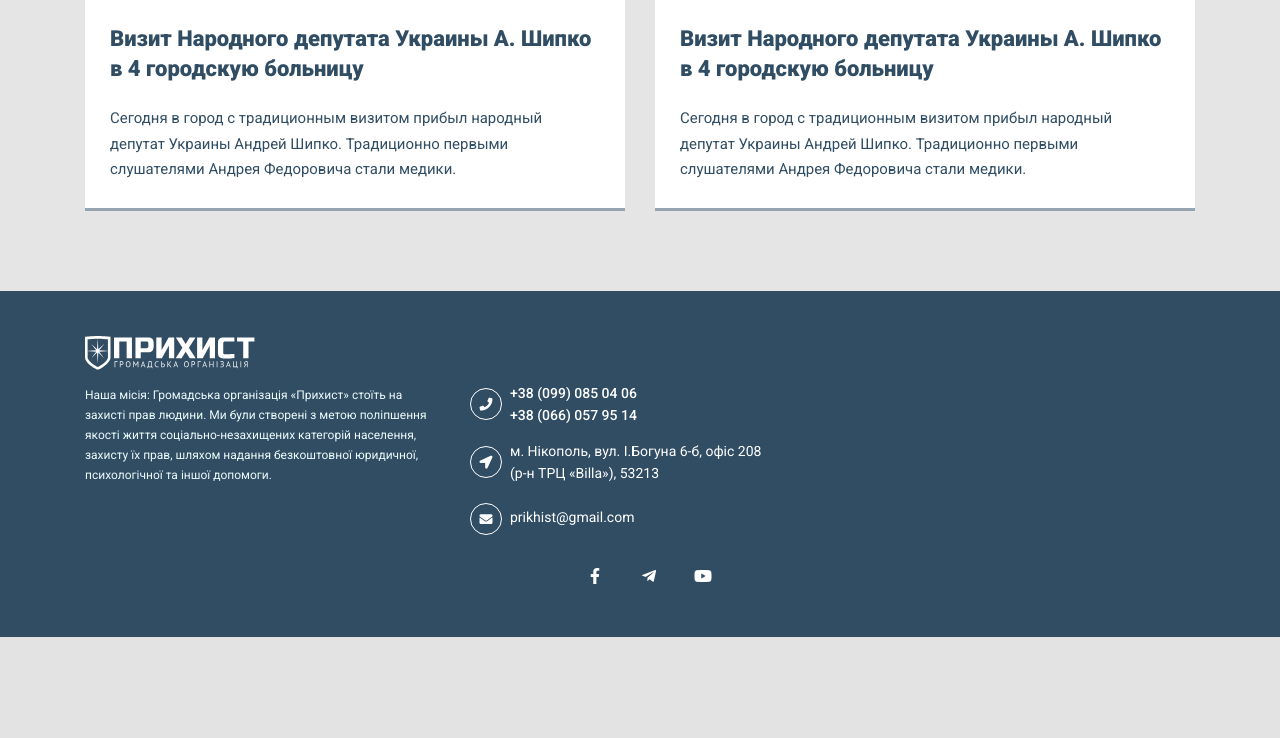
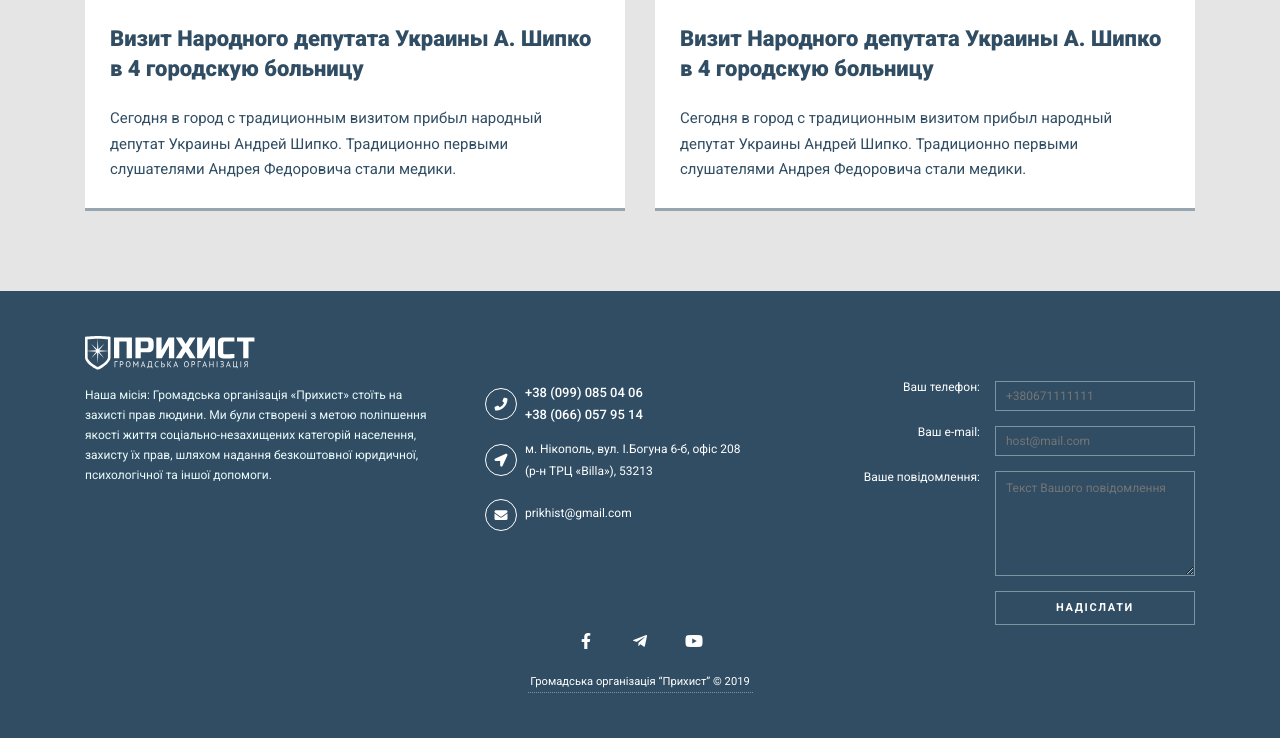
Before and after one commit to freestyleweb/Work, a PHP site: page / in a window 1280 px wide. Shown: the part 3123-3861 px from the top of the page. Before the commit the page ends 3760 px from the top, so only its background shows below. Run offline with PHP 8.4, Linux system fonts and the light colour scheme; some libraries are stand-ins or nearby versions.

Commit message:
add_footer

```diff
--- a/Prykhist/index.html
+++ b/Prykhist/index.html
@@ -464,7 +464,7 @@
 			<div class="container">
 				<div class="row">
 
-					<div class="col-lg-4">
+					<div class="col-lg-4 col-md-12">
 						<a href="#" class="footer__logo">
 							<img src="img/logo.svg" alt="Прихист">
 						</a>
@@ -477,7 +477,7 @@
 						</p>
 					</div>
 
-					<div class="col-lg-4">
+					<div class="col-lg-4 col-md-12">
 						<div class="footer__contacts">
 
 							<div class="footer__phones">
@@ -496,16 +496,55 @@
 								<a href="mailto:prikhist@gmail.com">prikhist@gmail.com</a>
 							</div>
 
-							<ul class="footer__social d-flex">
-								<li class="social__item d-flex"><a href="#"><i class="fab fa-facebook-f"></i></a></li>
-								<li class="social__item d-flex"><a href="#"><i class="fab fa-telegram-plane"></i></a></li>
-								<li class="social__item d-flex"><a href="#"><i class="fab fa-youtube"></i></a></li>
-							</ul>
+
 
 						</div>
 					</div>
+					<div class="col-lg-4 d-none d-lg-block">
+						<div class="footer__form">
+							<form action="#">
 
+								<div class="footer__form_phone">
+									<label for="phone-number">Ваш телефон:</label>
+									<input type="tel" id="phone-number" name="phone-number" placeholder="+380671111111" pattern="[+][0-9]{2}[0-9]{3}[0-9]{7}" required>
+								</div>
+
+								<div class="footer__form_mail">
+									<label for="e-mail">Ваш e-mail:</label>
+									<input type="mail" id="e-mail" name="e-mail" placeholder="host@mail.com" required >
+								</div>
+
+								<div class="footer__form_message">
+									<label for="message">Ваше повідомлення:</label>
+									<textarea type="mail" id="message" name="message" placeholder="Текст Вашого повідомлення" required></textarea>
+								</div>
+
+								<div class="footer__form_btn">
+									<button type="submit">Надіслати</button>
+								</div>
+
+
+							</form>
+						</div>
+					</div>
 				</div>
+				<!-- /.row -->
+
+				<div class="row">
+
+					<div class="col-lg-12">
+						<ul class="footer__social d-flex">
+							<li class="social__item d-flex"><a href="#"><i class="fab fa-facebook-f"></i></a></li>
+							<li class="social__item d-flex"><a href="#"><i class="fab fa-telegram-plane"></i></a></li>
+							<li class="social__item d-flex"><a href="#"><i class="fab fa-youtube"></i></a></li>
+						</ul>
+					</div>
+					<div class="col-lg-12">
+						<a class="rights" href="#">Громадська організація “Прихист” © 2019</a>
+					</div>
+				</div>
+				<!-- /.row -->
+
 			</div>
 		</footer>
 
--- a/Prykhist/sass/_media.sass
+++ b/Prykhist/sass/_media.sass
@@ -8,8 +8,28 @@
 			width: 100%
 		&-warn
 			margin-bottom: 30px
-	// .big__news_title
-	// 	font-size: 1.1em
+
+	.footer__logo
+		display: block
+		text-align: center
+		margin: 0 auto
+	.footer__description
+		text-align: center
+
+	.footer__form
+		// display: none
+
+	.footer__contacts
+		margin: 15px 0 0 0
+		.footer__phones, .footer__location, .footer__email
+			text-align: center
+			margin: 0
+			padding: 0
+			&:before
+				display: none
+
+	.footer__social
+		margin: 35px 0 15px 0
 
 @media screen and (max-width: 768px)
 	.header
--- a/Prykhist/sass/style.sass
+++ b/Prykhist/sass/style.sass
@@ -1,20 +1,14 @@
 @import "_vars"
 @import "_fonts"
-
 
 body
 	background-color: #E5E5E5
 	font-family: 'Roboto', sans-serif
 	font-size: 13px
 
-
 .center-v
 	display: flex
 	align-items: center
-
-
-
-
 
 
 /* ==================== HEADER ==================== */
@@ -24,14 +18,12 @@ body
 	width: 100%
 	z-index: 10
 
-
 .header__logo
 	display: flex
 	background-color: $darkBlue
 	margin: 0
 	padding: 35px 0
 	justify-content: center
-
 
 .header__logo img
 	width: 220px
@@ -42,21 +34,17 @@ body
 .hamb__wrap
 	display: none
 
-
 .hamburger-inner, .hamburger-inner::before, .hamburger-inner::after
 	background-color: $lightBlue
 	width: 25px
 	height: 3px
 	border-radius: 0
 
-
 .hamburger.is-active .hamburger-inner, .hamburger.is-active .hamburger-inner::after, .hamburger.is-active .hamburger-inner::before
 	background-color: $lightBlue
 
-
 .hamburger-inner::before
 	top: -8px
-
 
 .hamburger-inner::after
 	bottom: -8px
@@ -346,7 +334,6 @@ nav
 
 .card__news
 	display: flex
-	// flex-direction: column
 	flex-wrap: wrap
 	background-color: #fff
 	text-decoration: none
@@ -382,8 +369,6 @@ nav
 			border-bottom: 3px solid $warning
 			transition: all .3s ease
 
-
-
 .big__news_title
 	margin: 0
 	padding: 0
@@ -398,75 +383,6 @@ nav
 	line-height: 26px
 	color: #FFFFFF
 	text-shadow: 0px 2px 4px #000000
-
-// .card__news
-// 	margin: 0 0 30px 0
-// 	display: flex
-// 	flex-direction: column
-// 	justify-content: flex-end
-// 	align-items: flex-end
-// 	text-decoration: none
-// 	background-color: $white
-// 	background-repeat: no-repeat
-// 	background-position: center top
-// 	width: 100%
-// 	border-bottom: 3px solid rgba(48, 77, 99, 0.5)
-// 	&:hover
-// 		border-bottom: 3px solid $darkBlue
-// 		transition: all .3s ease
-// 	&_text
-// 		margin-top: -6em
-// 	&_header
-// 		display: flex
-// 		margin: 0
-// 		padding: 0 25px
-// 		font-size: 1.5em
-// 		font-weight: 700
-// 		line-height: 1.5em
-// 		color: $white
-// 		text-shadow: 0px 2px 4px #000000
-// 	&_description
-// 		display: flex
-// 		margin: 0
-// 		padding: 25px
-// 		margin-top: 1em
-// 		font-size: 1.15em
-// 		line-height: 1.58em
-// 		color: $darkBlue
-// 	img
-// 		width: 100%
-// .card-new
-// 	display: flex
-// .card__new-warn
-// 	margin: 0 0 30px 0
-// 	padding: 0
-// 	border-bottom: 3px solid rgba(254, 91, 91, 0.5)
-// 	&:hover
-// 		border-bottom: 3px solid $warning
-// 	.card__news_text
-// 			margin: 0
-// 			padding: 0
-// 	&_header
-// 		margin-top: 25px
-// 		color: $darkBlue
-// 		text-shadow: none
-// 		font-weight: 900
-// 		&_description
-// 			margin: 0
-
-// .card__new-mini
-// 	margin: 0 0 30px 0
-// 	width: 100%
-// 	.card__news_header
-// 		color: $darkBlue
-// 		font-size: 1.35em
-// 		margin: 0
-// 		padding: 25px
-// 		text-shadow: none
-// 		font-weight: 900
-// 	.card__news_description
-// 		margin: 0
-// 		padding: 0 25px 0 25px
 
 
 /* ==================== FOOTER ====================*/
@@ -488,6 +404,8 @@ nav
 	line-height: 20px
 
 .footer__contacts
+	display: block
+	margin-left: 15px
 	color: $white
 	margin-top: 3.5em
 	.footer__phones
@@ -516,7 +434,7 @@ nav
 			text-decoration: none
 			font-weight: 500
 			font-family: Roboto
-			font-size: 14px
+			font-size: 13px
 			line-height: 22px
 	.footer__location
 		position: relative
@@ -539,7 +457,7 @@ nav
 			background-color: $white
 			transition: all .3s ease
 		p
-			font-size: 14px
+			font-size: 12px
 			line-height: 22px
 			font-weight: normal
 			font-family: Roboto
@@ -570,26 +488,89 @@ nav
 			color: $white
 			text-decoration: none
 			font-family: Roboto
-			font-size: 14px
+			font-size: 12px
 			line-height: 22px
 
-	.footer__social
-		justify-content: center
-		margin: 40px 0 0 0
-		.social__item
-			i
-				color: $white
-				font-size: 16px
-				line-height: 32px
-				text-align: center
-				border-radius: 50%
-				width: 32px
-				height: 32px
-				margin-right: 22px
-				&:hover
-					background-color: $white
-					color: $darkBlue
-					transition: all .3s ease
+.footer__form
+	display: flex
+	justify-content: flex-end
+	margin-top: 45px
+	font-size: 12px
+	&_phone, &_mail, &_message
+		display: flex
+		justify-content: flex-end
+		color: $white
+		margin-bottom: 15px
+	&_btn
+		display: flex
+		justify-content: flex-end
+		button
+			cursor: pointer
+			width: 200px
+			background-color: $darkBlue
+			font-family: 'Roboto', sans-serif
+			font-size: 11px
+			line-height: 30px
+			text-align: center
+			letter-spacing: .15em
+			color:	$white
+			text-transform: uppercase
+			font-weight: 700
+			border: 1px solid #7C93A0
+			&:hover
+				background-color: $white
+				color: $darkBlue
+				font-weight: 900
+				transition: all .3s ease
+
+	label
+		margin-right: 15px
+		text-align: right
+	input, textarea
+		min-width: 200px
+		height: 30px
+		padding: 10px 0 10px 10px
+		background-color: $darkBlue
+		border: 1px solid #7C93A0
+		color: $white
+	textarea
+		height: 105px
+
+.footer__social
+	justify-content: center
+	margin: 0 0 15px 0
+	padding: 0
+	.social__item
+		margin-right: 22px
+		&:last-child
+			margin-right: 0px
+		i
+			color: $white
+			font-size: 16px
+			line-height: 32px
+			text-align: center
+			border-radius: 50%
+			width: 32px
+			height: 32px
+			// margin-right: 22px
+			&:hover
+				background-color: $white
+				color: $darkBlue
+				transition: all .3s ease
+
+.rights
+	color: $white
+	text-align: center
+	font-size: 0.86em
+	display: block
+	margin: 0 auto
+	padding: 0
+	text-decoration: none
+	border-bottom: 1px dotted #7C93A0
+	line-height: 20px
+	max-width: 225px
+
+
 
 
 
```
Also changed, not shown: Prykhist/css/style.css, 1 other file.
